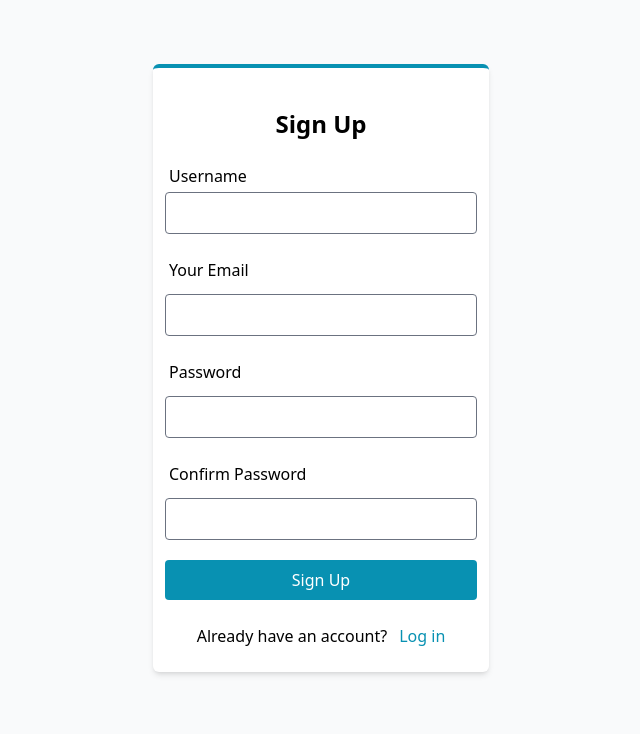
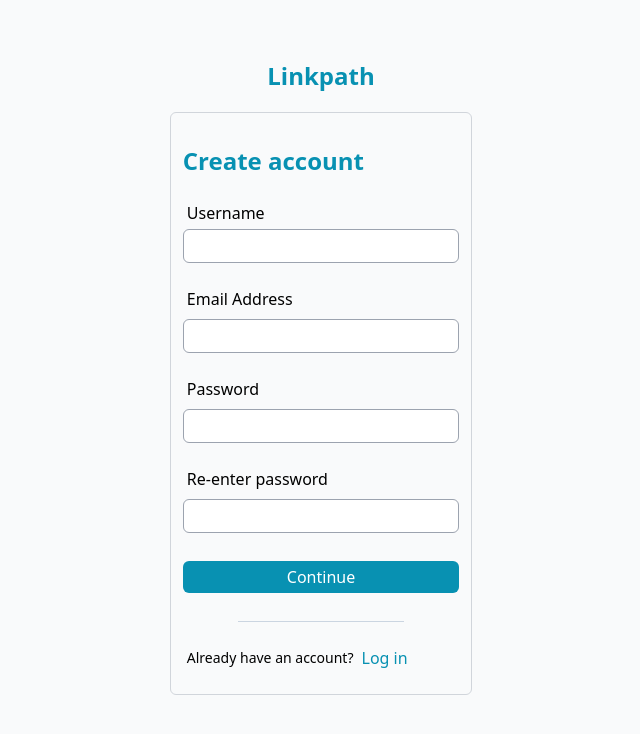
Before and after one commit to JosephChuksN/linkPath, a React (Create React App) app: page /signup in a window 1280 px wide. Shown: the top 734 px of the page, without its empty margins (319-959 px from the left). Built offline with nearby package versions, Linux system fonts and the light colour scheme.

Commit message:
making changes to signup and login component

```diff
--- a/src/Pages/Login.jsx
+++ b/src/Pages/Login.jsx
@@ -28,18 +28,18 @@
 
   return (
     <>
-  <div className='px-5 md:px-12 pt-14 h-screen lg:w-3/5 mx-auto '>
-    <div  className='lg:w-1/2 mx-auto py-5 flex justify-center items-center'>
-      <span className='text-cyan-600 text-3xl font-semibold'>Linkpath</span>
+  <div className='px-5 md:px-12 pt-10 h-screen lg:w-3/5 mx-auto '>
+    <div  className='lg:w-[45%] mx-auto py-5 flex justify-center items-center'>
+      <span className='text-cyan-600 text-2xl font-semibold'>Linkpath</span>
     </div>
- <form action='' onSubmit={handleLogin} className='p-3   border-gray-300 border-[0.5px] rounded-md  lg:w-1/2 mx-auto py-5'>
- <span className={`${loginError === ""? "hidden": "block"} border border-red-600 bg-red-200 text-red-600 p-3 rounded`}>{loginError}</span>
+ <form action='' onSubmit={handleLogin} className='p-3   border-gray-300 border-[0.5px] rounded-md  lg:w-[45%] mx-auto py-5'>
+ <span className={`${loginError === ""? "hidden": "block"} border border-red-600 bg-red-200 text-red-600 p-1 rounded-md`}>{loginError}</span>
 
     <div className=' flex flex-col gap-5'>
     <span className='text-2xl font-semibold flex items-center justify-start text-cyan-600'>Login to your account</span>
     <div className='flex flex-col'>
 
-        <label className='p-1 mb-2 font-medium' htmlFor="">Email Address</label>
+        <label className='p-1 mb-1 font-medium' htmlFor="">Email Address</label>
         <input className='rounded-md lowercase focus:outline-none focus:ring-1 focus:ring-cyan-600 focus:border-cyan-600 p-1 border-[0.5px] border-gray-400'
          onChange={(e)=>{setEmail(e.target.value)}}
          type="email"
@@ -51,7 +51,7 @@
     </div>
 
     <div className='flex flex-col'>
-        <label className='p-1 mb-2 font-medium' htmlFor="">Password</label>
+        <label className='p-1 mb-1 font-medium' htmlFor="">Password</label>
         <input className='rounded-md focus:outline-none focus:ring-1 focus:ring-cyan-600 focus:border-cyan-600 p-1 border-[0.5px] border-gray-400'
          onChange={(e)=>{setPassword(e.target.value)}}
          type="password"
@@ -79,10 +79,10 @@
 
  </form>
 
- <div className='lg:w-1/2 mx-auto py-5'>
+ <div className='lg:w-[45%] mx-auto py-5'>
  <div className=' flex flex-col gap-1 items-center justify-center '>
     <span className="text-xs w-full flex  items-center justify-center">
-      <hr className='w-2/5 border-t-[0.01px] border-gray-300' />
+      <hr className='w-[45%] border-t-[0.01px] border-gray-300' />
       <span className='w-2/5 text-center'>New to Linkpath</span>
       <hr className="w-2/5 border-t-[0.01px] border-gray-300" />
     </span>
--- a/src/Pages/Signup.jsx
+++ b/src/Pages/Signup.jsx
@@ -29,19 +29,21 @@
 return (
 <>
 
-<div className='px-5 md:px-12 py-28 md:py-16 h-screen lg:w-3/5 mx-auto relative'>
+<div className='px-5 md:px-12 pt-10 h-screen lg:w-3/5 mx-auto relative'>
+<div  className='lg:w-[45%] mx-auto py-5 flex justify-center items-center'>
+      <span className='text-cyan-600 text-2xl font-semibold'>Linkpath</span>
+    </div>
 
- <form action="" onSubmit={handleSubmit} className='p-3 shadow-md bg-white rounded-md border-t-4 border-cyan-600 lg:w-1/2 mx-auto py-5'>
- <span className='text-2xl font-semibold flex items-center justify-center my-5'>Sign Up</span>
- <span className={`${regError === ""? "hidden": "block"} border border-red-600 bg-red-200 text-red-600 p-3 rounded`}>{regError}</span>
+ <form action="" onSubmit={handleSubmit} className='p-3   border-gray-300 border-[0.5px] rounded-md  lg:w-[45%] mx-auto py-5'>
+ <span className={`${regError === ""? "hidden": "block"} border border-red-600 bg-red-200 text-red-600 p-1 rounded-md`}>{regError}</span>
     <div className=' flex flex-col gap-5 mt-3'>
-
+    <span className='text-2xl font-semibold flex items-center justify-start text-cyan-600'>Create account</span>
 
 
     <div className='flex flex-col'>
 
         <label className='p-1 font-medium' htmlFor="">Username</label>
-        <input className='rounded lowercase focus:bg-cyan-600/10'
+        <input className='rounded-md lowercase focus:outline-none focus:ring-1 focus:ring-cyan-600 focus:border-cyan-600 p-1 border-[0.5px] border-gray-400'
          onChange={(e)=>{setname(e.target.value)}}
          type="text"
          value={name}
@@ -52,8 +54,8 @@
     </div>
     <div className='flex flex-col'>
 
-       <label className='p-1 mb-2 font-medium' htmlFor="">Your Email</label>
-       <input className='rounded focus:bg-cyan-600/10'
+       <label className='p-1 mb-1 font-medium' htmlFor="">Email Address</label>
+       <input className='rounded-md lowercase focus:outline-none focus:ring-1 focus:ring-cyan-600 focus:border-cyan-600 p-1 border-[0.5px] border-gray-400'
         onChange={(e)=>{setEmail(e.target.value)}}
         type="email"
         value={email}
@@ -64,8 +66,8 @@
 </div>
     <div className='flex flex-col'>
 
-        <label className='p-1 mb-2 font-medium' htmlFor="">Password</label>
-        <input className='rounded focus:bg-cyan-600/10'
+        <label className='p-1 mb-1 font-medium' htmlFor="">Password</label>
+        <input className='rounded-md lowercase focus:outline-none focus:ring-1 focus:ring-cyan-600 focus:border-cyan-600 p-1 border-[0.5px] border-gray-400'
         onChange={(e)=>{setPassword(e.target.value)}}
         type="password"
         value={password}
@@ -76,8 +78,8 @@
     </div>
     <div className='flex flex-col'>
 
-        <label className='p-1 mb-2 font-medium' htmlFor="">Confirm Password</label>
-        <input className='rounded focus:bg-cyan-600/10'
+        <label className='p-1 mb-1 font-medium' htmlFor="">Re-enter password</label>
+        <input className='rounded-md lowercase focus:outline-none focus:ring-1 focus:ring-cyan-600 focus:border-cyan-600 p-1 border-[0.5px] border-gray-400'
         onChange={(e)=>{setConFirmPass(e.target.value)}}
         type="password"
         value={confirmPass}
@@ -89,16 +91,17 @@
 
     <div className='flex items-center'>
         <button disabled={loading}
-         className='bg-cyan-600 w-full p-2 rounded text-white'
+         className='bg-cyan-600 w-full p-1 rounded-md text-white my-2'
          type='submit'>
 
-          Sign Up
+          Continue
 
         </button>
     </div>
-    <div className='p-1 flex items-center justify-center gap-3'>
+    <div className='w-3/5 border-b-[1px] border-slate-300  mx-auto'></div>
+    <div className='p-1 flex items-center justify-start gap-2'>
 
-     <span>Already have an account?</span>
+     <span className='text-sm text-black'>Already have an account?</span>
      <Link to="/login">
      <span className='text-cyan-600'>Log in</span>
      </Link>
```
